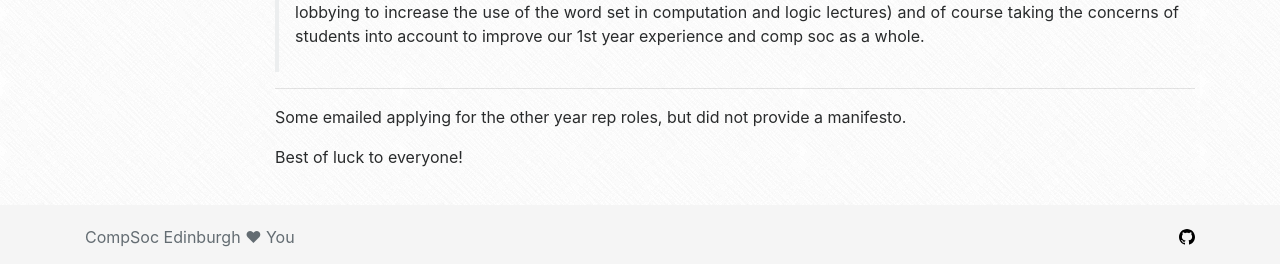
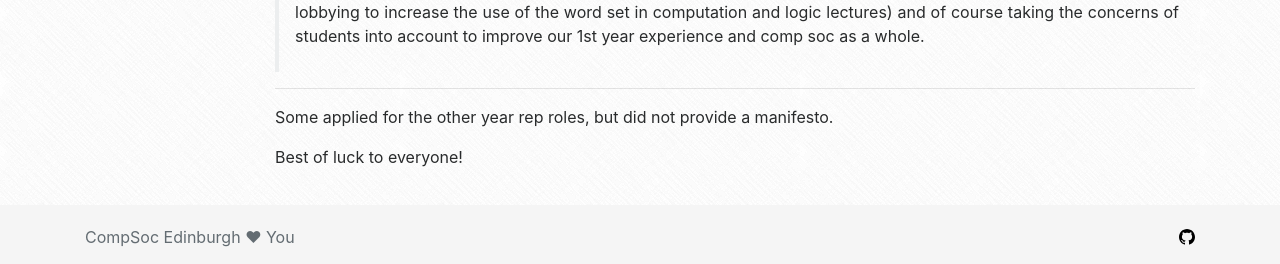
Before and after one commit to compsoc-edinburgh/website, a Jekyll site: the page built from _posts/2017-10-16-running-for-election.md, in a window 1280 px wide. Shown: the part 1359-1623 px from the top of the page. Built offline with Jekyll 4.4.1, drawn with Linux system fonts in a browser that asks for light colours; nearby versions of some CDN libraries.

Commit message:
fix typo x2

```diff
--- a/_posts/2017-10-16-running-for-election.md
+++ b/_posts/2017-10-16-running-for-election.md
@@ -47,6 +47,6 @@ I have three objectives by becoming the year one rep:
 
 -----
 
-Some emailed applying for the other year rep roles, but did not provide a manifesto.
+Some applied for the other year rep roles, but did not provide a manifesto.
 
 Best of luck to everyone!
```
